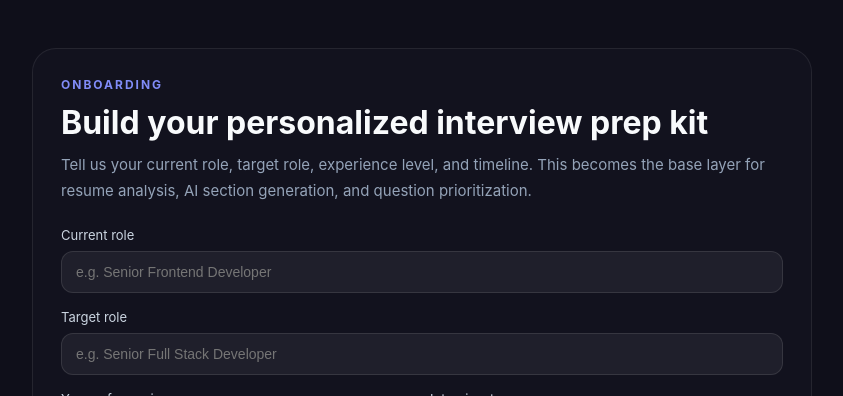
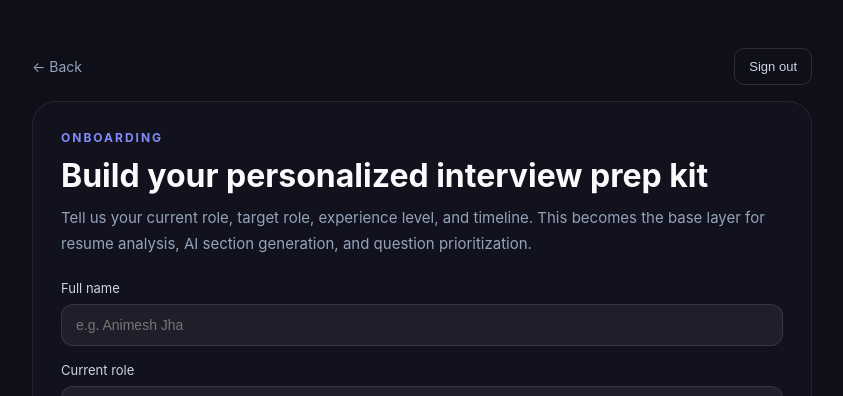
Before and after one commit to AnimeshJha97/InterviewPrep, a Next.js app in the folder frontend/: page /onboarding in a window 1280 px wide. Shown: the top 396 px of the page, without its empty margins (218-1061 px from the left). Built offline with nearby package versions, Linux system fonts and the light colour scheme; no server answers; the database is empty; sample sign-in values are in the browser's storage.

Commit message:
onboarding screen fixes

```diff
--- a/frontend/src/app/api/onboarding/route.ts
+++ b/frontend/src/app/api/onboarding/route.ts
@@ -31,6 +31,7 @@ export async function POST(request: Request) {
     session.user.id,
     {
       $set: {
+        name: parsed.data.fullName,
         onboarding: parsed.data,
         onboardingCompleted: true,
       },
--- a/frontend/src/app/onboarding/page.tsx
+++ b/frontend/src/app/onboarding/page.tsx
@@ -1,5 +1,6 @@
 import { redirect } from "next/navigation";
 
+import { SignOutButton } from "@/components/auth/google-auth-actions";
 import { connectToDatabase } from "@/lib/db";
 import { getAuthSession } from "@/lib/auth";
 import { UserModel } from "@/models/User";
@@ -22,6 +23,7 @@ export default async function OnboardingPage() {
 
   const initialValues = user?.onboarding
     ? {
+        fullName: user.onboarding.fullName ?? session.user.name ?? undefined,
         currentRole: user.onboarding.currentRole ?? undefined,
         targetRole: user.onboarding.targetRole ?? undefined,
         yearsOfExperience: user.onboarding.yearsOfExperience ?? undefined,
@@ -42,6 +44,28 @@ export default async function OnboardingPage() {
         padding: "48px 20px",
       }}
     >
+      <div
+        style={{
+          maxWidth: 780,
+          margin: "0 auto 16px",
+          display: "flex",
+          justifyContent: "space-between",
+          alignItems: "center",
+          gap: 12,
+        }}
+      >
+        <a
+          href="/"
+          style={{
+            color: "#94a3b8",
+            textDecoration: "none",
+            fontSize: 14,
+          }}
+        >
+          ← Back
+        </a>
+        <SignOutButton />
+      </div>
       <div
         style={{
           maxWidth: 780,
--- a/frontend/src/components/onboarding/onboarding-form.tsx
+++ b/frontend/src/components/onboarding/onboarding-form.tsx
@@ -31,6 +31,7 @@ export function OnboardingForm({ initialValues }: OnboardingFormProps) {
   const [error, setError] = useState<string | null>(null);
   const [resumeFile, setResumeFile] = useState<File | null>(null);
   const [form, setForm] = useState<OnboardingInput>({
+    fullName: initialValues?.fullName ?? "",
     currentRole: initialValues?.currentRole ?? "",
     targetRole: initialValues?.targetRole ?? "",
     yearsOfExperience: initialValues?.yearsOfExperience ?? 0,
@@ -100,6 +101,16 @@ export function OnboardingForm({ initialValues }: OnboardingFormProps) {
 
   return (
     <form onSubmit={handleSubmit} style={{ display: "grid", gap: 16 }}>
+      <div style={{ display: "grid", gap: 8 }}>
+        <label style={{ fontSize: 13, color: "#cbd5e1" }}>Full name</label>
+        <input
+          value={form.fullName}
+          onChange={(event) => updateField("fullName", event.target.value)}
+          placeholder="e.g. Animesh Jha"
+          style={fieldStyle}
+        />
+      </div>
+
       <div style={{ display: "grid", gap: 8 }}>
         <label style={{ fontSize: 13, color: "#cbd5e1" }}>Current role</label>
         <input
--- a/frontend/src/lib/validators.ts
+++ b/frontend/src/lib/validators.ts
@@ -14,6 +14,7 @@ export const confidenceLevelOptions = ["beginner", "intermediate", "advanced"] a
 export const timelineOptions = [7, 14, 30] as const;
 
 export const onboardingSchema = z.object({
+  fullName: z.string().trim().min(2, "Full name is required."),
   currentRole: z.string().trim().min(2, "Current role is required."),
   targetRole: z.string().trim().min(2, "Target role is required."),
   yearsOfExperience: z.coerce.number().min(0).max(40),
--- a/frontend/src/models/User.ts
+++ b/frontend/src/models/User.ts
@@ -2,6 +2,7 @@ import { InferSchemaType, Model, Schema, model, models } from "mongoose";
 
 const OnboardingProfileSchema = new Schema(
   {
+    fullName: { type: String, trim: true },
     currentRole: { type: String, trim: true },
     targetRole: { type: String, trim: true },
     yearsOfExperience: { type: Number, min: 0, max: 40 },
```
Also changed, not shown: frontend/src/app/api/resume/upload/route.ts (+6 -12 lines).
